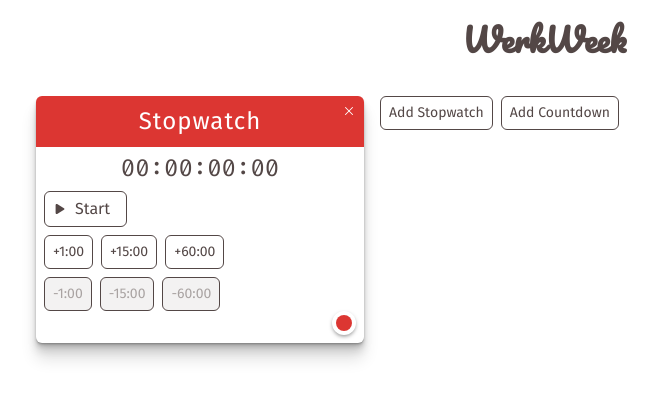
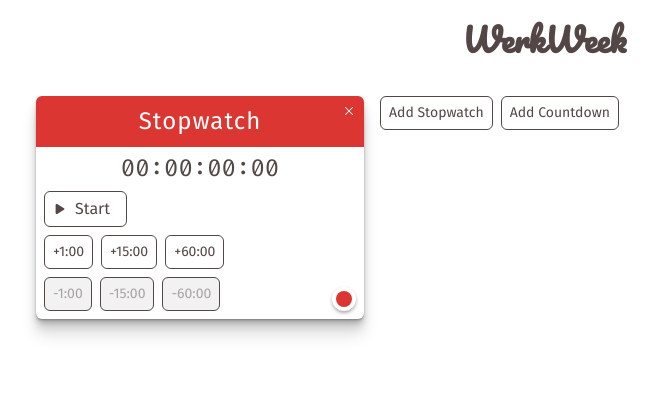
Before and after one commit to nspenner/werkweek, a React (Create React App) app: page / in a window 1280 px wide. Shown: the top 400 px of the page, without its empty margins (96-754 px from the left). Built offline with nearby package versions, Linux system fonts and the light colour scheme.

Commit message:
Fix colorpicker alignment

```diff
--- a/src/components/ColorPicker.jsx
+++ b/src/components/ColorPicker.jsx
@@ -19,7 +19,6 @@ class ColorPicker extends React.Component {
 
   render() {
     return this.state.displayColorPicker ? (
-      <div className="full-width flex">
       <div className="color-selection-button-container">
         <button
           style={{ backgroundColor: this.props.color }}
@@ -38,15 +37,12 @@ class ColorPicker extends React.Component {
 
         <div className="cover" onClick={this.handleColorPickerClose}></div>
       </div>
-      </div>
     ) : (
-      <div className="full-width flex">
       <div className="color-selection-button-container">
         <button
           style={{ backgroundColor: this.props.color }}
           onClick={this.toggleDisplayColorPicker}
         ></button>
-        </div>
       </div>
     );
   }
--- a/src/components/Countdown.jsx
+++ b/src/components/Countdown.jsx
@@ -235,7 +235,7 @@ class Countdown extends React.Component {
                 <span>Start</span>
               </label>
             </form>
-            <div className="button-list">
+            <div className="flex-container">
               <ColorPicker
                 color={this.state.color}
                 displayColorPicker={false}
@@ -282,7 +282,7 @@ class Countdown extends React.Component {
                 <span>Reset</span>
               </button>
             </div>
-            <div className="button-list">
+            <div className="flex-container">
               <ColorPicker
                 color={this.state.color}
                 displayColorPicker={false}
--- a/src/components/Stopwatch.jsx
+++ b/src/components/Stopwatch.jsx
@@ -179,7 +179,7 @@ class Stopwatch extends Component {
             <button onClick={() => this.addTime(60000 * 15)}>+15:00</button>
             <button onClick={() => this.addTime(60000 * 60)}>+60:00</button>
           </div>
-          <div className="button-list">
+          <div className="button-list flex-container">
             <button
               disabled={this.state.timerTime < 60000}
               onClick={() => this.addTime(-60000)}
```
Lines whose indentation alone changed are shown as unchanged.
